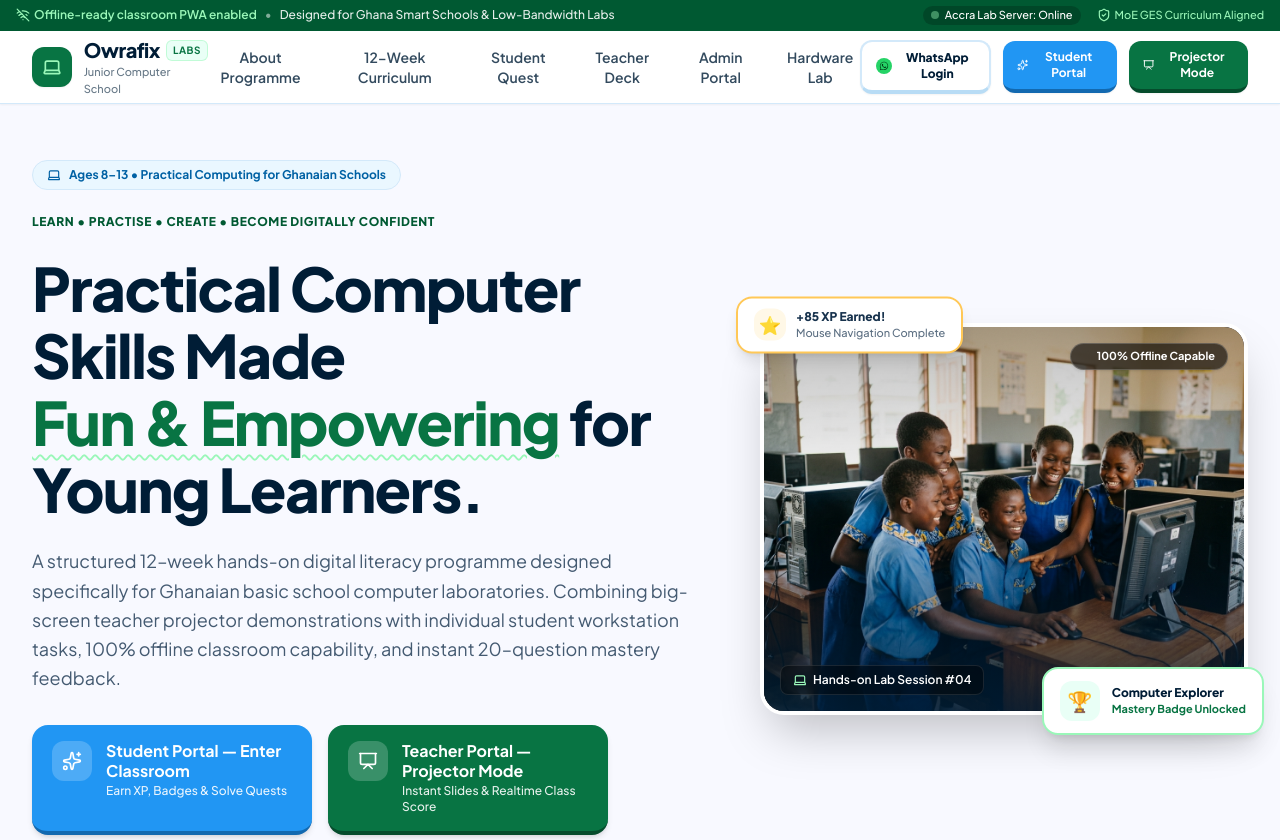
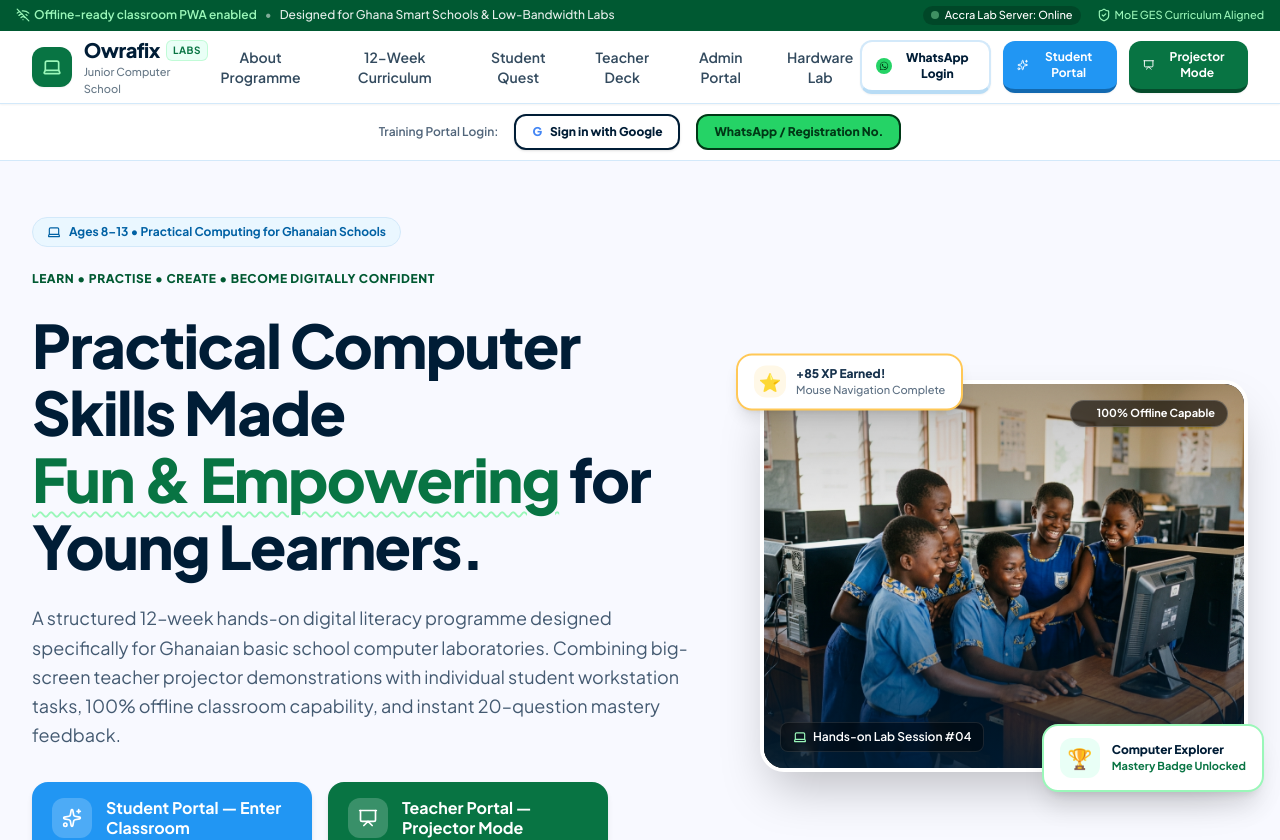
Before and after one commit to 07101987/Owrafix_IT_900, a React (Vite) app: page / in a window 1280 px wide. Shown: the top 840 px of the page. Built offline with nearby package versions, Linux system fonts and the light colour scheme; no server answers.

Commit message:
Make Google sign-in visible on portal

```diff
--- a/src/App.tsx
+++ b/src/App.tsx
@@ -26,7 +26,7 @@
 import { CurriculumWeek, UserRole } from './types';
 
 function MainApp() {
-  const { userProfile, role } = useAuth();
+  const { userProfile, role, loginWithGoogle } = useAuth();
   const [, forceRegisterRefresh] = useState(0);
   const [isStudentModalOpen, setIsStudentModalOpen] = useState(false);
   const [isTeacherModalOpen, setIsTeacherModalOpen] = useState(false);
@@ -38,6 +38,8 @@
   const [isConsultationModalOpen, setIsConsultationModalOpen] = useState(false);
   const [activeWeekForModal, setActiveWeekForModal] = useState<CurriculumWeek | null>(null);
   const [selectedWeekNumber, setSelectedWeekNumber] = useState<number>(1);
+  const [googleLoginBusy, setGoogleLoginBusy] = useState(false);
+  const [googleLoginError, setGoogleLoginError] = useState<string | null>(null);
 
   // The Google Sheets registration sync updates the shared applicant array asynchronously.
   useEffect(() => {
@@ -70,6 +72,19 @@
     setIsAuthModalOpen(true);
   };
 
+  const handleGoogleLogin = async () => {
+    setGoogleLoginError(null);
+    setGoogleLoginBusy(true);
+    try {
+      await loginWithGoogle('student');
+    } catch (error: any) {
+      console.error('Google sign-in failed:', error);
+      setGoogleLoginError('Google sign-in could not be completed. Please check Firebase Google Sign-In settings.');
+    } finally {
+      setGoogleLoginBusy(false);
+    }
+  };
+
   const handleOpenMouseGame = () => {
     const el = document.getElementById('interfaces-section');
     if (el) el.scrollIntoView({ behavior: 'smooth' });
@@ -85,6 +100,31 @@
         onOpenHardware={() => setIsHardwareModalOpen(true)}
         onOpenMouseGame={handleOpenMouseGame}
       />
+
+      {!userProfile && (
+        <div className="bg-white border-b border-[#d3e9fa] px-4 py-2.5">
+          <div className="max-w-7xl mx-auto flex flex-col sm:flex-row items-center justify-center gap-2 sm:gap-4 text-xs font-semibold">
+            <span className="text-[#17324d]/75">Training Portal Login:</span>
+            <button
+              onClick={handleGoogleLogin}
+              disabled={googleLoginBusy}
+              className="inline-flex items-center justify-center gap-2 rounded-xl bg-white border-2 border-[#001d36] px-4 py-2 font-extrabold text-[#001d36] shadow-sm hover:bg-[#f8f9ff] disabled:opacity-60 disabled:cursor-wait transition-colors"
+            >
+              <span className="font-black text-[#4285F4]">G</span>
+              <span>{googleLoginBusy ? 'Connecting to Google…' : 'Sign in with Google'}</span>
+            </button>
+            <button
+              onClick={() => handleOpenAuth('student')}
+              className="inline-flex items-center justify-center rounded-xl bg-[#25D366] border-2 border-[#003816] px-4 py-2 font-extrabold text-[#003816] hover:bg-[#20ba59] transition-colors"
+            >
+              WhatsApp / Registration No.
+            </button>
+            {googleLoginError && (
+              <span className="text-[#ba1a1a] text-[11px] font-bold">{googleLoginError}</span>
+            )}
+          </div>
+        </div>
+      )}
 
       {userProfile && (
         <div className="bg-[#eaf7ff] border-b border-[#d3e9fa] py-2 px-4 text-xs font-semibold text-[#0061a4]">
```
